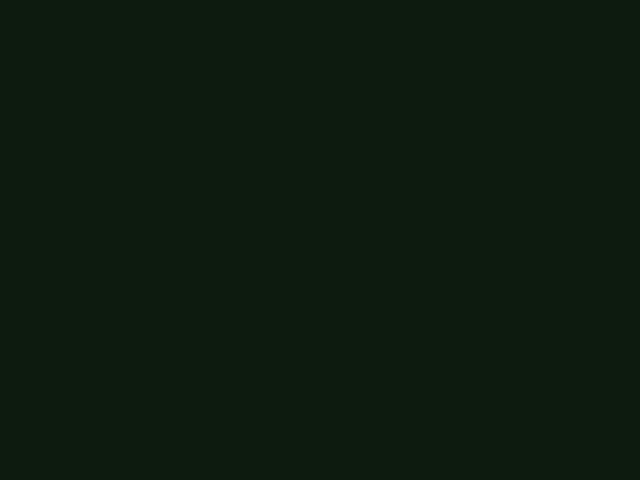
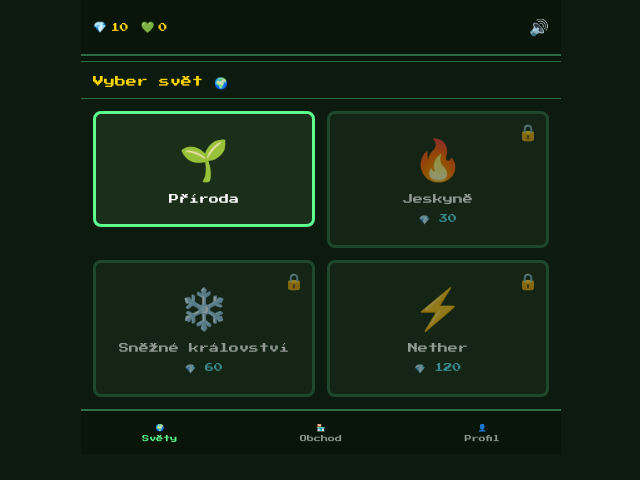
Before and after one commit to michalrubas/EduCraft, a React (Vite) app: page / in a window 1280 px wide. Shown: the top 480 px of the page, without its empty margins (319-959 px from the left). Built offline with nearby package versions, Linux system fonts and the light colour scheme.

Commit message:
fix: fix invisible content (width collapse), world grid spacing, button text color

```diff
--- a/src/App.tsx
+++ b/src/App.tsx
@@ -23,7 +23,7 @@ export default function App() {
   }, [navigateTo])
 
   return (
-    <div style={{ position: 'relative', height: '100dvh', overflow: 'hidden', maxWidth: 480, margin: '0 auto' }}>
+    <div style={{ position: 'relative', height: '100dvh', overflow: 'hidden', width: '100%' }}>
       <AnimatePresence mode="wait">
         {currentScreen === 'home' && (
           <motion.div key="home" className="screen" {...SLIDE}>
--- a/src/components/screens/HomeScreen.tsx
+++ b/src/components/screens/HomeScreen.tsx
@@ -27,9 +27,9 @@ export function HomeScreen() {
         style={{
           display: 'grid',
           gridTemplateColumns: 'repeat(2, 1fr)',
+          alignContent: 'start',
           gap: '12px',
           padding: '12px',
-          flex: 1,
         }}
       >
         {WORLDS.map((world, i) => (
--- a/src/styles.css
+++ b/src/styles.css
@@ -3,6 +3,7 @@
 
 /* ── Reset ── */
 *, *::before, *::after { box-sizing: border-box; margin: 0; padding: 0; }
+button { color: inherit; font-family: inherit; }
 html, body, #root { height: 100%; width: 100%; overflow: hidden; }
 body {
   font-family: 'Press Start 2P', 'Courier New', monospace;
@@ -212,6 +213,7 @@ body {
   align-items: center;
   justify-content: center;
   font-size: 22px;
+  color: var(--mc-text);
   background: var(--mc-surface);
   border: 3px solid var(--mc-border);
   border-radius: var(--radius);
@@ -259,6 +261,7 @@ body {
   align-items: center;
   justify-content: center;
   font-size: 20px;
+  color: var(--mc-text);
   background: var(--mc-surface);
   border: 3px solid var(--mc-border);
   border-radius: var(--radius);
```
